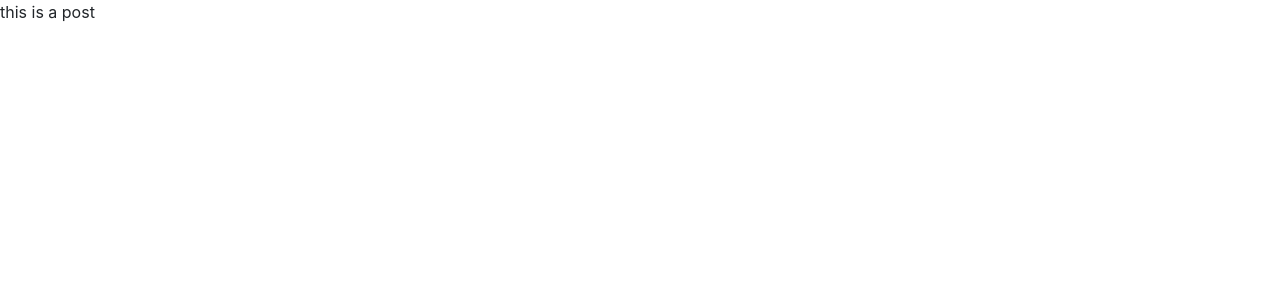
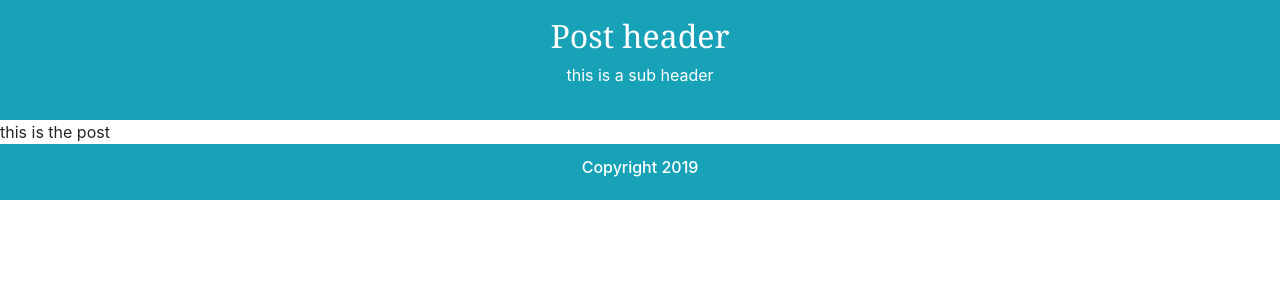
Before and after one commit to Kaeyz/React_WPBlog, a React (Create React App) app: page /blog/1 in a window 1280 px wide. Shown: the top 300 px of the page. Built offline with nearby package versions, Linux system fonts and the light colour scheme.

Commit message:
Blog post page design
- Header converted to a reusable component
- header and footer added to blog page
, and an empty message aborts the commit.

```diff
--- a/src/components/Header.js
+++ b/src/components/Header.js
@@ -1,9 +1,17 @@
 import React from 'react';
+import PropTypes from 'prop-types';
 
-export default function Header() {
+
+export default function Header({header, subHeader}) {
 	return (
 		<div className='container-fluid bg-info header'>
-			<h2 className="header_text">Epower Blog</h2>
+			<h2 className="header_text">{header}</h2>
+			<p>{subHeader}</p>
 		</div>
 	);
 }
+
+Header.propTypes = {
+	header: PropTypes.string.isRequired,
+	subHeader: PropTypes.string
+};
--- a/src/components/Post.js
+++ b/src/components/Post.js
@@ -1,9 +1,18 @@
 import React from 'react';
+
+import Header from './Header';
+import Footer from './Footer';
 
 export default function Post() {
 	return (
 		<div>
-			this is a post
+			<Header
+				header="Post header"
+				subHeader="this is a sub header"
+			/>
+			<div>this is the post</div>
+
+			<Footer />
 		</div>
 	);
 }
--- a/src/pages/Home.js
+++ b/src/pages/Home.js
@@ -8,7 +8,7 @@ export default class Home extends Component {
 	render() {
 		return (
 			<div>
-				<Header />
+				<Header header="Epower Blog" />
 				<BlogList />
 				<Footer />
 			</div>
```
Also changed, not shown: src/components/BlogList.js (line endings or trailing spaces).
